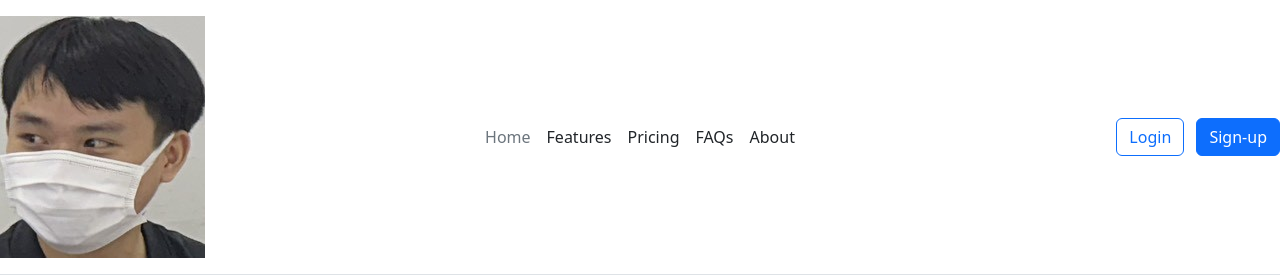
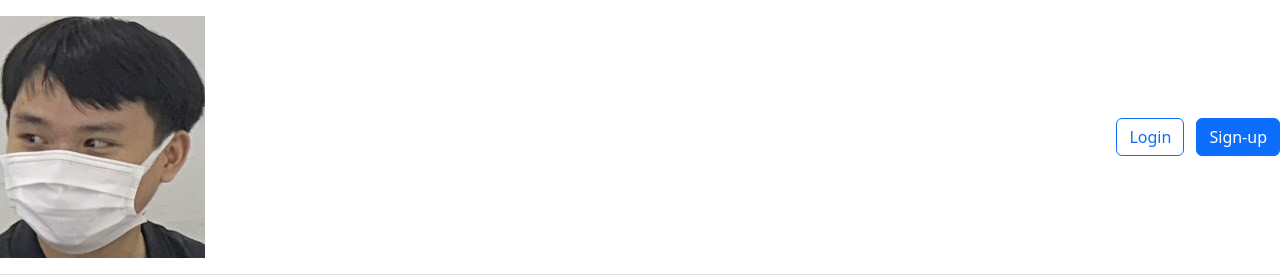
Before and after one commit to TraSuaThachDua/JSA-MINDX, a plain HTML site: page index.html in a window 1280 px wide. Shown: the top 277 px of the page. Drawn offline with nearby package versions, Linux system fonts and the light colour scheme.

Commit message:
remove ul(test)

```diff
--- a/index.html
+++ b/index.html
@@ -23,13 +23,6 @@
           <img src="./z4804302190743_61e8e71342155a0258beb7b157a0451a.jpg" alt="">
         </a>
 
-        <ul class="nav col-12 col-md-auto mb-2 justify-content-center mb-md-0">
-          <li><a href="#" class="nav-link px-2 link-secondary">Home</a></li>
-          <li><a href="#" class="nav-link px-2 link-dark">Features</a></li>
-          <li><a href="#" class="nav-link px-2 link-dark">Pricing</a></li>
-          <li><a href="#" class="nav-link px-2 link-dark">FAQs</a></li>
-          <li><a href="#" class="nav-link px-2 link-dark">About</a></li>
-        </ul>
 
         <div class="col-md-3 text-end">
           <button type="button" class="btn btn-outline-primary me-2">Login</button>
```
